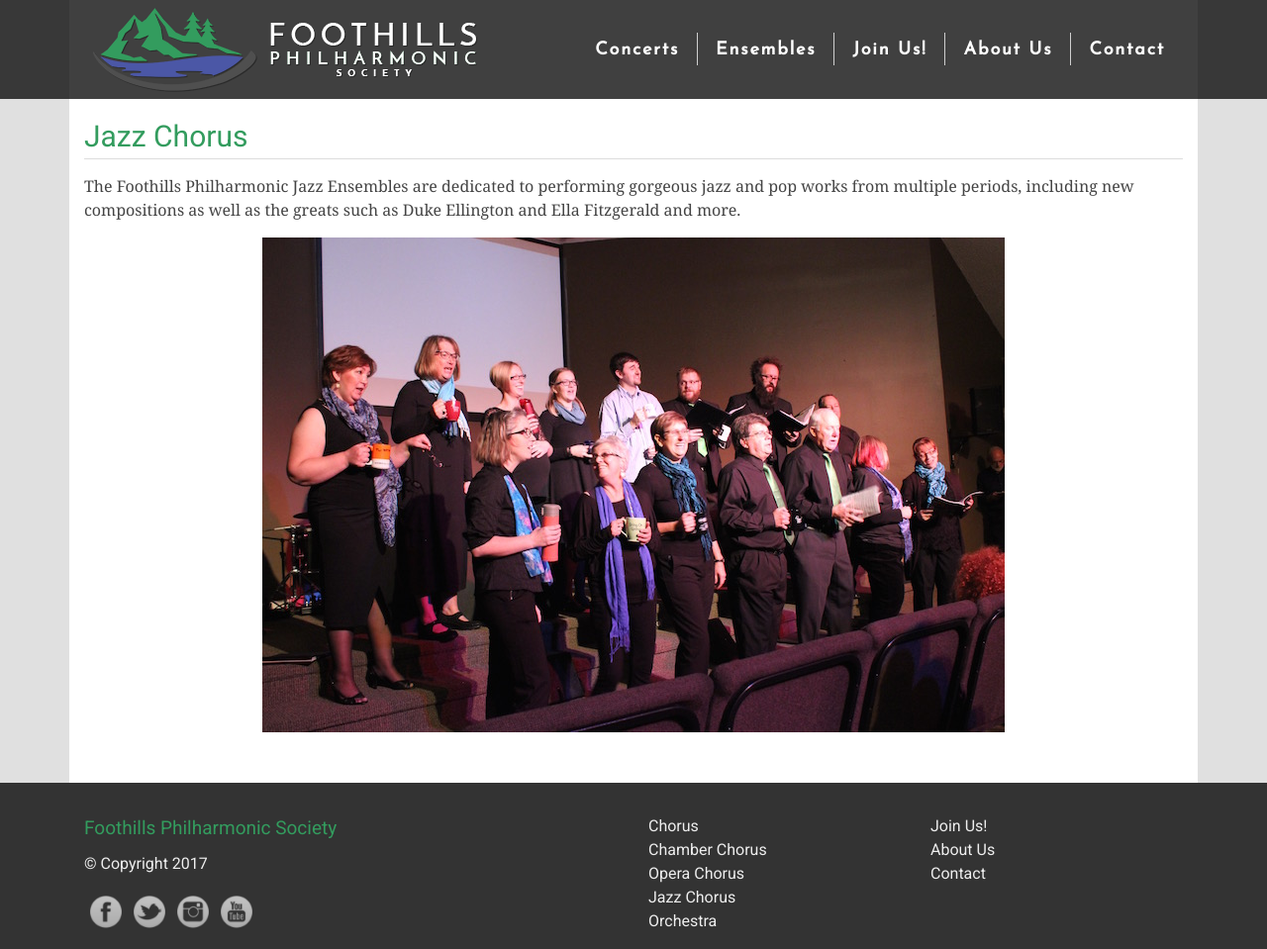
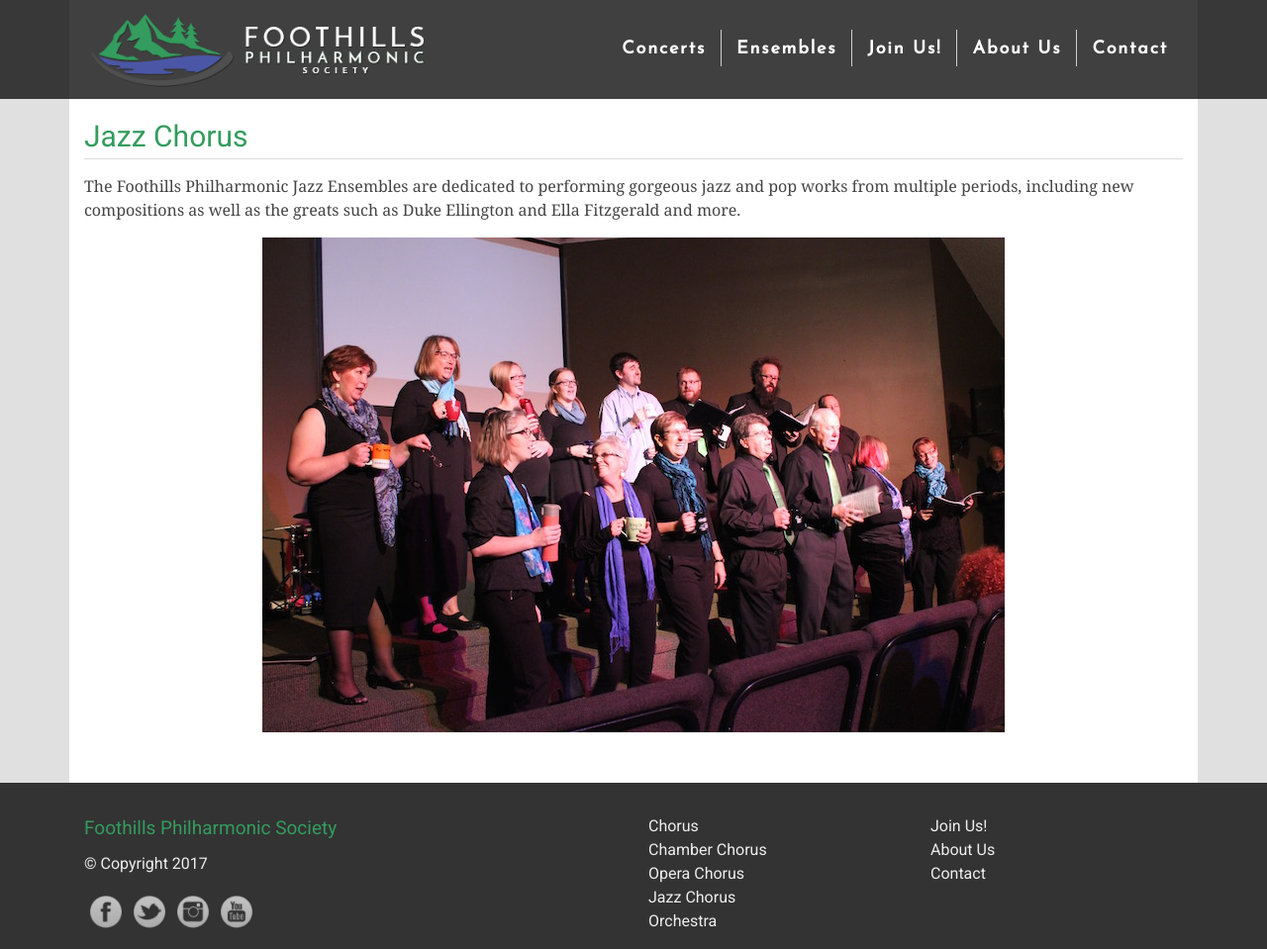
Before and after one commit to percyhanna/fps, a Jekyll site: the page built from jazz-chorus.html, in a window 1280 px wide and 959 px high. Shown: the whole window at 99% size. Built offline with Jekyll 4.4.1, drawn with Linux system fonts in a browser that asks for light colours; nearby versions of some CDN libraries; Markdown is read by kramdown in place of the engine named in the settings.

Commit message:
Fix mobile responsiveness

```diff
--- a/_layouts/default.html
+++ b/_layouts/default.html
@@ -37,8 +37,12 @@
   <header id="banner" role="banner">
     <div class="container">
       <div class="row">
-        <div class="col">
+
+        <div class="col-2 col-md-4 col-sm-3 hidden-xs-down">
           <a href="/" id="logo">Foothills Philharmonic</a>
+        </div>
+
+        <div class="col-10 col-md-8 col-sm-9">
           <nav id="nav" class="main-navigation" role="navigation">
             <ul>
               <li><a href="/concerts.html">Concerts</a></li>
@@ -58,6 +62,7 @@
             </ul>
           </nav>
         </div>
+
       </div>
     </div>
   </header>
--- a/css/new-design.css
+++ b/css/new-design.css
@@ -46,7 +46,7 @@
 #banner {
   position: fixed;
   top: 0;
-  height: 100px;
+  height: 60px;
   width: 100%;
   background-color: rgba(0, 0, 0, 0.75);
   z-index: 100;
@@ -58,7 +58,7 @@
 
 #page > .container {
   background: #fff;
-  padding-top: 115px;
+  padding-top: 75px;
   padding-bottom: 15px;
 }
 
@@ -82,25 +82,19 @@
 }
 
 #logo {
-  height: 100px;
-  width: 404px;
+  display: block;
+  margin: 0 auto;
+  height: 60px;
   text-indent: -9999px;
-  position: absolute;
-  top: 0;
-  background-size: 100%;
-  background-image: url(/images/logo-website-top.png);
-}
-
-@media (-webkit-min-device-pixel-ratio: 2), (min-resolution: 192dpi) {
-  #logo {
-    background-image: url(/images/logo-website-top@2x.png);
-  }
+  background-size: contain;
+  background-image: url(/images/logo-small.png);
+  background-repeat: no-repeat;
+  background-position: center center;
 }
 
 #nav {
-  position: absolute;
-  top: 33px;
-  right: 15px;
+  float: right;
+  margin-top: 5px;
 }
 
 #nav ul {
@@ -120,11 +114,10 @@
   font-family: 'Josefin Sans', sans-serif;
   letter-spacing: 0.1em;
   text-decoration: none;
-  font-size: 18px;
+  font-size: 14px;
   font-weight: bold;
-  padding: 4px 18px 2px;
+  padding: 2px 5px 2px;
   margin: 0;
-  border-left: solid 1px rgba(255, 255, 255, 0.75);
   cursor: pointer;
 }
 
@@ -156,8 +149,7 @@
   text-transform: none;
   letter-spacing: 0.1em;
   text-decoration: none;
-  font-size: 18px;
-  padding: 8px 12px;
+  padding: 4px 6px;
   margin: 0;
   border: none;
 }
@@ -240,3 +232,67 @@
 #social-menu li:hover .youtube {
   background-color: #cd201f;
 }
+
+@media (-webkit-min-device-pixel-ratio: 2) and (min-width: 768px), (min-resolution: 192dpi) and (min-width: 768px) {
+  #logo {
+    background-image: url(/images/logo-website-top@2x.png);
+  }
+}
+
+@media (min-width: 576px) {
+  #logo {
+    background-size: auto 50%;
+  }
+
+  #nav {
+    margin-top: 17px;
+  }
+
+  #nav a {
+    border-left: solid 1px rgba(255, 255, 255, 0.75);
+  }
+}
+
+@media (min-width: 768px) {
+  #logo {
+    background-size: auto 85%;
+    background-image: url(/images/logo-website-top.png);
+  }
+
+  #nav a {
+    padding: 3px 12px;
+    border-left: solid 1px rgba(255, 255, 255, 0.75);
+  }
+}
+
+@media (min-width: 992px) {
+  #banner {
+    height: 100px;
+  }
+
+  #page > .container {
+    padding-top: 115px;
+  }
+
+  #logo {
+    height: 100px;
+    width: 404px;
+    max-width: 100%;
+    background-size: 100%;
+    background-image: url(/images/logo-website-top.png);
+  }
+
+  #nav {
+    margin-top: 30px;
+  }
+
+  #nav a {
+    font-size: 18px;
+    padding: 6px 15px 4px;
+  }
+
+  #nav ul ul a {
+    padding: 8px 12px;
+    font-size: 16px;
+  }
+}
```
Also changed, not shown: images/logo-small.png (added).
